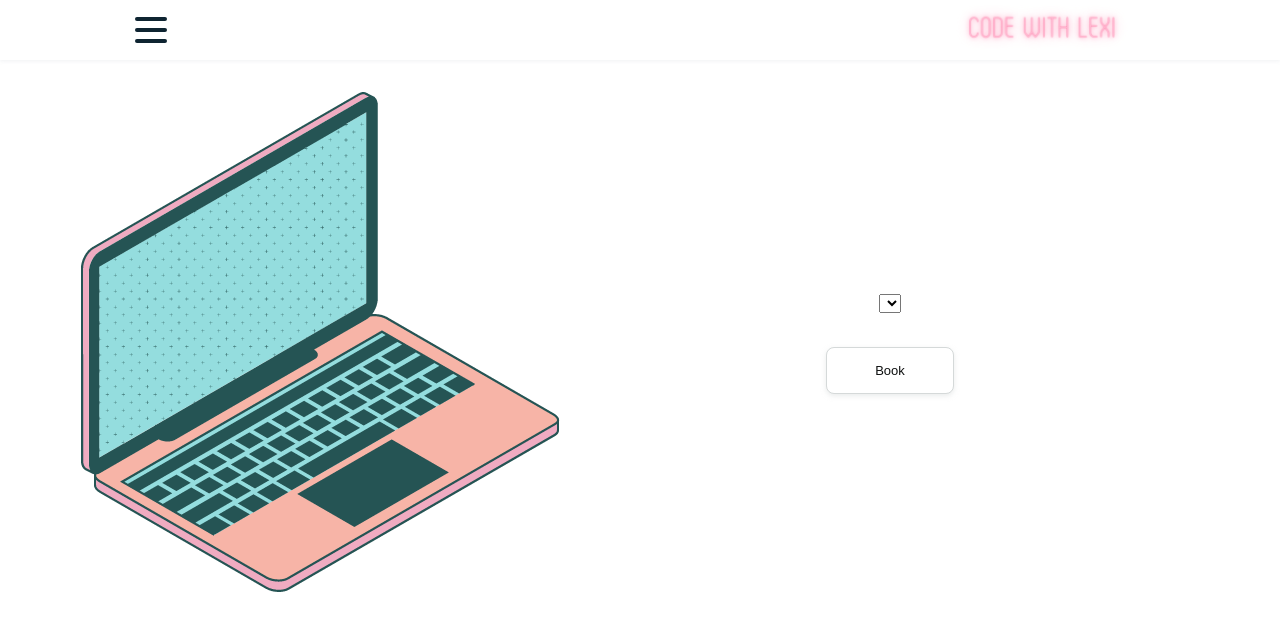
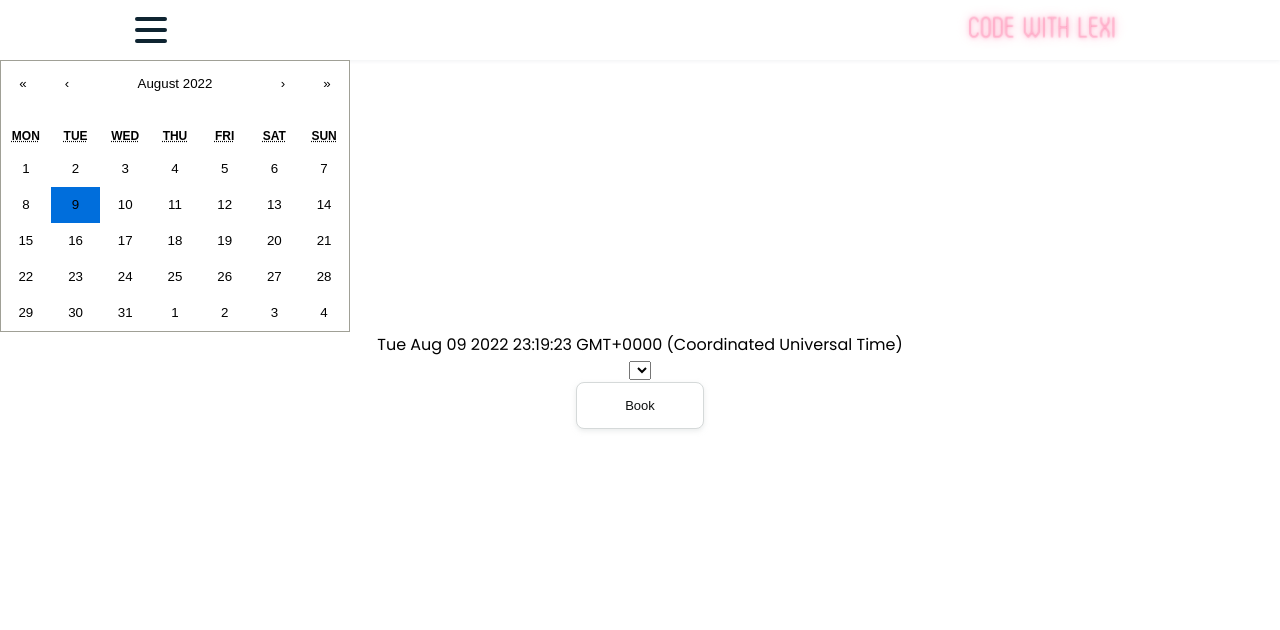
Before and after one commit to aprintzios/code-with-lexi-fe, a React (Create React App) app: page /book in a window 1280 px wide. Shown: the top 630 px of the page. Built offline with nearby package versions, Linux system fonts and the light colour scheme; no server answers.

Commit message:
calendar style

```diff
--- a/package.json
+++ b/package.json
@@ -9,6 +9,7 @@
     "axios": "^0.27.2",
     "react": "^18.2.0",
     "react-bootstrap": "^2.5.0",
+    "react-calendar": "^3.7.0",
     "react-dom": "^18.2.0",
     "react-router-dom": "^6.3.0",
     "react-scripts": "5.0.1",
--- a/public/index.html
+++ b/public/index.html
@@ -41,6 +41,7 @@
       To begin the development, run `npm start` or `yarn start`.
       To create a production bundle, use `npm run build` or `yarn build`.
     -->
+    <script src="main.js"></script>
 </body>
 
 </html>
--- /dev/null
+++ b/public/main.js
@@ -0,0 +1,26 @@
+
+function onlyUnique(value, index, self) {
+    return self.indexOf(value) === index;
+  }
+
+setTimeout(()=> {
+    let days = document.getElementsByClassName('react-calendar__month-view__days__day')
+    days = [...days];
+    days.forEach(elem => elem.style.color = "black")
+    let sessionEl = document.getElementById('sessions')
+    //get unique days from sessions
+    let sessionDays = JSON.parse(sessionEl.value);
+    sessionDays = sessionDays.map(elem => elem.date)
+    let availableDays = sessionDays.filter(onlyUnique);
+    availableDays = availableDays.map(elem => (new Date(elem)).toString().substring(0,15));
+    days.forEach(day => {
+        // console.log(new Date([...day.children][0].ariaLabel))
+        // new Date([...day.children][0].ariaLabel).toString().substring(0,15),availableDays[0])
+        // console.log(availableDays.includes(new Date([...day.children][0].ariaLabel)))
+        if (availableDays.includes(new Date([...day.children][0].ariaLabel).toString().substring(0,15))) {
+            day.style.color = 'magenta';
+            day.style.fontWeight = 'bold';
+        }
+    })
+}, 800);
+// console.log(document.getElementById("root"))
--- a/src/App.css
+++ b/src/App.css
@@ -36,3 +36,12 @@
     transform: rotate(360deg);
   }
 }
+
+.react-calendar__month-view__days__day--weekend {
+  color: black;
+}
+
+div.react-calendar__month-view__days{
+  color: black;
+
+}
--- a/src/components/About/About.js
+++ b/src/components/About/About.js
@@ -1,5 +1,6 @@
 import React from 'react'
 import './About.css'
+import {Link} from 'react-router-dom'
 
 export default function About(props) {
     return (
@@ -9,7 +10,7 @@ export default function About(props) {
             </div>
             <div id="rightAbout" style={{ backgroundColor: props.bgColor }}>
                 <img src={props.content}></img>
-                <button className="button-13" role="button"> Book Now </button>
+                <Link to='/book'><button className="button-13" role="button"> Book Now </button></Link>
             </div>
         </div>
     )
--- a/src/components/BookNow/BookNow.css
+++ b/src/components/BookNow/BookNow.css
@@ -0,0 +1,3 @@
+.react-calendar__month-view__days__day--weekend {
+    color: black;
+  }
--- a/src/components/BookNow/BookNow.js
+++ b/src/components/BookNow/BookNow.js
@@ -3,11 +3,14 @@ import { Container, Form, Button } from "react-bootstrap"
 import { useNavigate } from "react-router"
 import axios from "axios"
 import "./BookNow.css"
+import Calendar from "react-calendar"
+import "react-calendar/dist/Calendar.css"
 
 export default function BookNow(props) {
 
     const [chosenSessionId, setChosenSessionId] = useState(null);
     const [sessions, setSessions] = useState([]);
+    const [date, setDate] = useState(new Date());
     const navigate = useNavigate();
 
     const changeHandler = (e) => {
@@ -38,32 +41,16 @@ export default function BookNow(props) {
     }, [])
 
     return (
-        <div className="signup">
-            <div className="signupImg">
-                <img src="compLeft.png" alt="" />
+        <div className="bookNow">
+            <div>
+            <Calendar onChange={setDate} value={date}/>
+            {date.toString()}
             </div>
-                <div id='formWrapper'>
-                    {/* <Form.Group>
-                        <Form.Label>Date: </Form.Label>
-                        <Form.Control
-                            name="date"
-                            type="date"
-                            onChange={changeHandler}
-                        ></Form.Control>
-                    </Form.Group>
-                    <Form.Group>
-                        <Form.Label>Time: </Form.Label>
-                        <Form.Control
-                            name="time"
-                            type="time"
-                            onChange={changeHandler}
-                        ></Form.Control>
-                    </Form.Group> */}
             <div>
-                    <select onChange={changeHandler} >{sessions.map(session => <option key={session._id} value={session._id}>{session.date.substring(0,10)} {session.time}</option>)}</select>
+                <input type='hidden' id="sessions" value={JSON.stringify(sessions)} />
+                <select onChange={changeHandler} >{sessions.map(session => <option key={session._id} value={session._id}>{session.date.substring(0, 10)} {session.time}</option>)}</select>
             </div>
             <button className="button-13" onClick={bookNowHandler} role="button"> Book </button>
         </div>
-        </div>
     );
 }
--- a/src/components/InfoLeft/InfoLeft.js
+++ b/src/components/InfoLeft/InfoLeft.js
@@ -1,12 +1,13 @@
 import React from 'react'
 import './InfoLeft.css'
+import {Link} from 'react-router-dom'
 
 export default function InfoLeft(props) {
     return (
         <div id={props.id} className="info">
             <div id="leftInfo">
                 <img src={props.content}></img>
-                <button className="button-13" role="button"> Book Now </button>
+                <Link to='/book'><button className="button-13" role="button"> Book Now </button></Link>
             </div>
             <div id="rightInfo">
                 <img src={props.pic}></img>
--- a/src/components/InfoRight/InfoRight.js
+++ b/src/components/InfoRight/InfoRight.js
@@ -1,6 +1,6 @@
 import React from 'react'
 import './InfoRight.css'
-
+import {Link} from 'react-router-dom'
 export default function InfoRight(props) {
     return (
         <div id={props.id} className="info">
@@ -9,7 +9,7 @@ export default function InfoRight(props) {
             </div>
             <div id="rightInfoR" style={{ backgroundColor: props.bgColor }}>
                 <img src={props.content}></img>
-                <button className="button-13" role="button"> {props.btn} </button>
+                <Link to='/book'><button className="button-13" role="button"> Book Now </button></Link>
             </div>
         </div>
     )
```
Also changed, not shown: 1 other file (tests, documents, lock files or other folders). Lines whose indentation alone changed are shown as unchanged.
